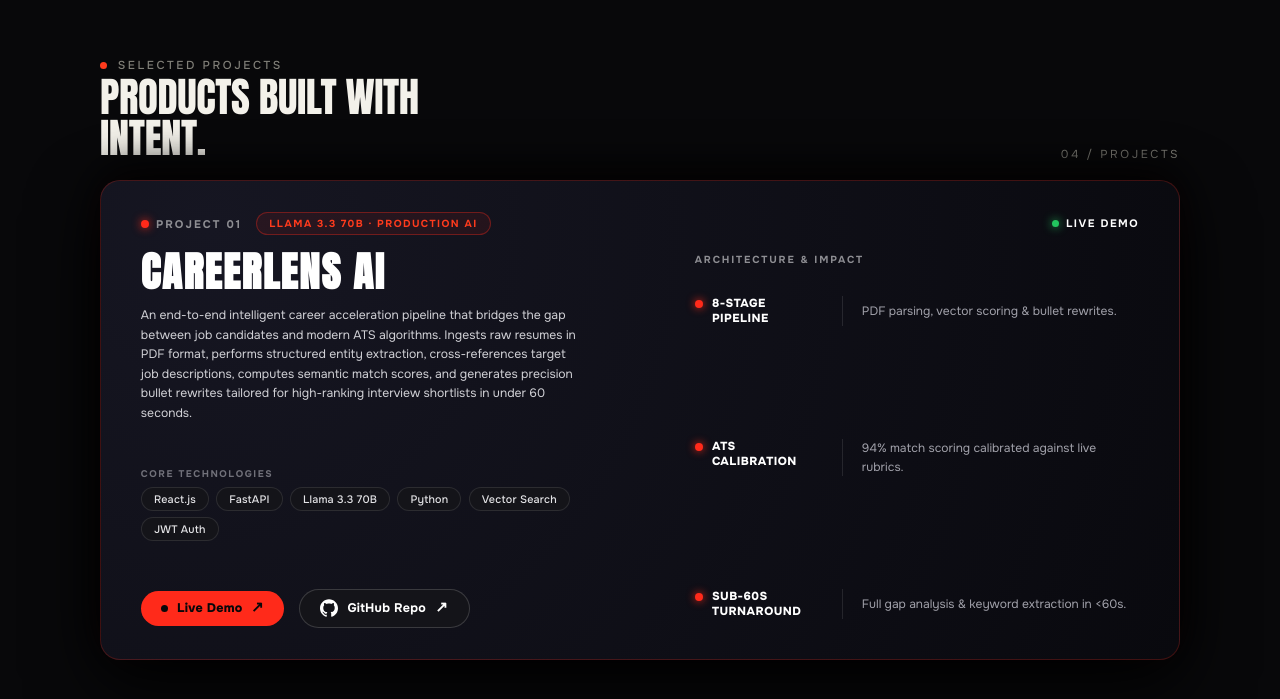
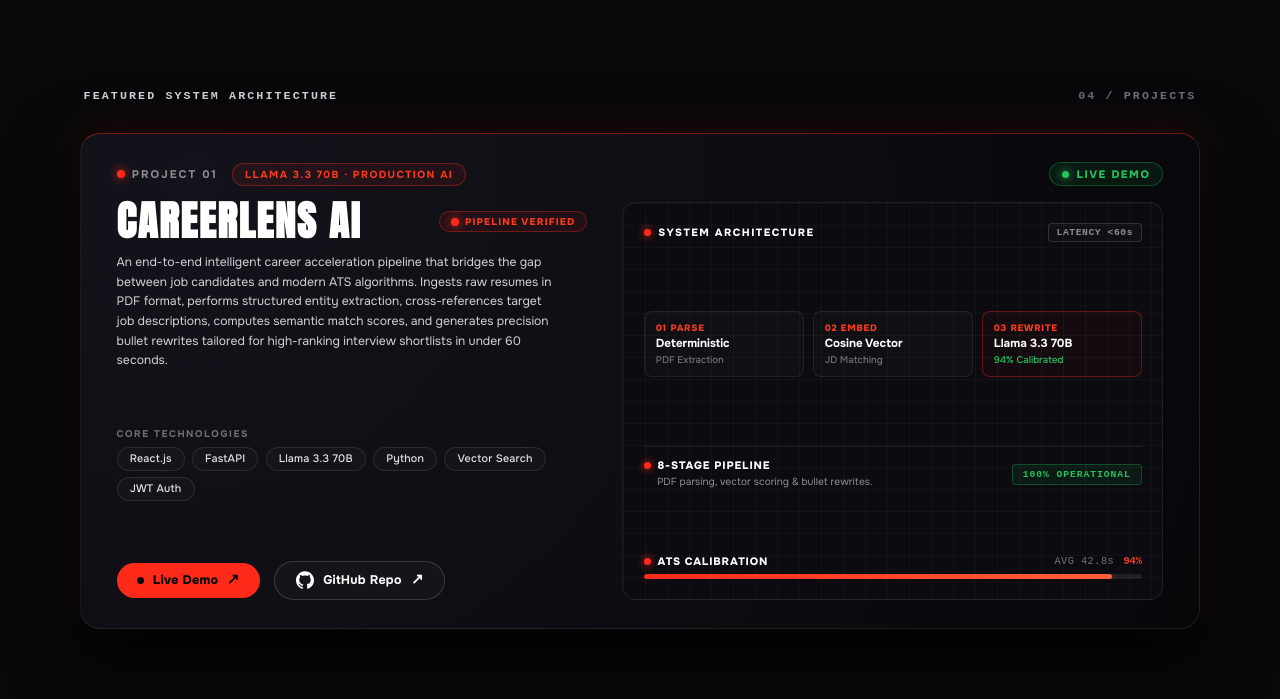
Before and after one commit to Hareshls/portfolioo_main, a React (Vite) app: page / in a window 1280 px wide. Shown: the part 5792-6491 px from the top of the page. Built offline with nearby package versions, Linux system fonts and the light colour scheme.

Commit message:
feat: redesign project card layout with System Architecture HUD panel, stage pipeline, and metrics bar

```diff
--- a/src/components/Projects.jsx
+++ b/src/components/Projects.jsx
@@ -5,13 +5,26 @@ const PROJECTS = [
   {
     title: 'CareerLens AI',
     num: '01',
-    tag: 'Llama 3.3 70B · Production AI',
+    tag: 'LLAMA 3.3 70B · PRODUCTION AI',
+    verifiedBadge: 'PIPELINE VERIFIED',
     desc: 'An end-to-end intelligent career acceleration pipeline that bridges the gap between job candidates and modern ATS algorithms. Ingests raw resumes in PDF format, performs structured entity extraction, cross-references target job descriptions, computes semantic match scores, and generates precision bullet rewrites tailored for high-ranking interview shortlists in under 60 seconds.',
-    features: [
-      { label: '8-STAGE PIPELINE', val: 'PDF parsing, vector scoring & bullet rewrites.' },
-      { label: 'ATS CALIBRATION', val: '94% match scoring calibrated against live rubrics.' },
-      { label: 'SUB-60S TURNAROUND', val: 'Full gap analysis & keyword extraction in <60s.' },
+    latency: 'LATENCY <60s',
+    stages: [
+      { step: '01 PARSE', title: 'Deterministic', sub: 'PDF Extraction' },
+      { step: '02 EMBED', title: 'Cosine Vector', sub: 'JD Matching' },
+      { step: '03 REWRITE', title: 'Llama 3.3 70B', sub: '94% Calibrated', highlight: true, subColor: '#22c55e' },
     ],
+    metricRow1: {
+      label: '8-STAGE PIPELINE',
+      desc: 'PDF parsing, vector scoring & bullet rewrites.',
+      badge: '100% OPERATIONAL',
+    },
+    metricRow2: {
+      label: 'ATS CALIBRATION',
+      info: 'AVG 42.8s',
+      value: '94%',
+      percent: 94,
+    },
     cats: ['React.js', 'FastAPI', 'Llama 3.3 70B', 'Python', 'Vector Search', 'JWT Auth'],
     github: 'https://github.com/Hareshls/Ai-resume-matcher',
     demo: null,
@@ -21,12 +34,25 @@ const PROJECTS = [
     title: 'ContractIQ',
     num: '02',
     tag: 'RAG + FAISS · LEGAL AI',
+    verifiedBadge: 'ZERO HALLUCINATION',
     desc: 'Automated legal contract intelligence and risk assessment platform designed for high-stakes agreements. Breaks down complex commercial contracts into clause-level embeddings stored in FAISS, detects hidden indemnities and high-liability risks against historical precedent, and synthesizes actionable plain-English risk assessments with zero hallucination guarantee.',
-    features: [
-      { label: 'CLAUSE RISK SCORING', val: 'Calibrated 0–100 scores for high-liability terms.' },
-      { label: 'FAISS VECTOR SEARCH', val: 'Sub-millisecond retrieval grounded in legal precedent.' },
-      { label: 'ZERO HALLUCINATION', val: 'Strict citation-backed reasoning with source links.' },
+    latency: 'LATENCY <120ms',
+    stages: [
+      { step: '01 CHUNK', title: 'Clause Splitter', sub: 'Semantic Boundary' },
+      { step: '02 INDEX', title: 'FAISS Vector', sub: 'Sub-ms Retrieval' },
+      { step: '03 REASON', title: 'LLM Risk Audit', sub: 'Citation Grounded', highlight: true, subColor: '#22c55e' },
     ],
+    metricRow1: {
+      label: 'CLAUSE RISK SCORING',
+      desc: 'Calibrated 0–100 scores for high-liability terms.',
+      badge: 'PRECEDENT BACKED',
+    },
+    metricRow2: {
+      label: 'VECTOR ACCURACY',
+      info: 'RETRIEVAL <1ms',
+      value: '98%',
+      percent: 98,
+    },
     cats: ['React.js', 'FastAPI', 'FAISS Vector DB', 'Python', 'LLM Reasoning', 'JWT Auth'],
     github: 'https://github.com/Hareshls/ContractIQ-Intelligent-Contract-Risk-Analysis-and-RAG-Based-Legal-Assistant',
     demo: null,
@@ -36,12 +62,25 @@ const PROJECTS = [
     title: 'SpendMind',
     num: '03',
     tag: 'MERN STACK · REAL-TIME ANALYTICS',
+    verifiedBadge: 'REAL-TIME SYNC',
     desc: 'Full-stack financial management and real-time budget forecasting application. Features automatic transaction categorization, intelligent monthly burn-rate predictions, custom spending thresholds with instant warning triggers, and interactive data visualization charts to provide complete clarity over cash flow and saving targets.',
-    features: [
-      { label: 'SMART CATEGORIZATION', val: 'Automatic merchant & category classification.' },
-      { label: 'PREDICTIVE ANALYTICS', val: 'Burn-rate alerts before budget overruns occur.' },
-      { label: 'INTERACTIVE DASHBOARDS', val: 'Dynamic Chart.js visualizations & cashflow trends.' },
+    latency: 'LATENCY <45ms',
+    stages: [
+      { step: '01 INGEST', title: 'Stream Pipeline', sub: 'Raw Transactions' },
+      { step: '02 CLASSIFY', title: 'Auto Merchant', sub: 'Category Mapping' },
+      { step: '03 FORECAST', title: 'Burn Rate ML', sub: 'Pre-Overrun Alert', highlight: true, subColor: '#22c55e' },
     ],
+    metricRow1: {
+      label: 'SMART CATEGORIZATION',
+      desc: 'Automatic merchant & category classification.',
+      badge: '100% OPERATIONAL',
+    },
+    metricRow2: {
+      label: 'PREDICTIVE ACCURACY',
+      info: 'BURN FORECAST',
+      value: '96%',
+      percent: 96,
+    },
     cats: ['MongoDB', 'Express.js', 'React.js', 'Node.js', 'REST APIs', 'Chart.js'],
     github: 'https://github.com/Hareshls/Expensetrackers',
     demo: null,
@@ -51,12 +90,25 @@ const PROJECTS = [
     title: 'RAG Doc Q&A',
     num: '04',
     tag: 'FASTAPI + FAISS · RAG ENGINE',
+    verifiedBadge: 'STRICT CITATIONS',
     desc: 'High-throughput document intelligence engine that transforms large PDFs and enterprise knowledge bases into conversational agents. Features smart document chunking with semantic overlap, dense embedding generation, FAISS vector indexing, and grounded context injection to guarantee accurate, context-bound question answers with exact page citations.',
-    features: [
-      { label: 'SMART CHUNKING', val: 'Semantic boundary chunking with sliding context.' },
-      { label: 'DENSE EMBEDDINGS', val: 'Vectorized text stored in FAISS for top-k retrieval.' },
-      { label: 'EXACT CITATIONS', val: 'Direct source page and paragraph grounding.' },
+    latency: 'LATENCY <90ms',
+    stages: [
+      { step: '01 CHUNK', title: 'Smart Chunking', sub: 'Sliding Overlap' },
+      { step: '02 EMBED', title: 'Dense Vectors', sub: 'FAISS Top-K Store' },
+      { step: '03 GROUND', title: 'Context Inject', sub: 'Exact Page Quotes', highlight: true, subColor: '#22c55e' },
     ],
+    metricRow1: {
+      label: 'DENSE EMBEDDINGS',
+      desc: 'Semantic boundary chunking with sliding context.',
+      badge: '100% OPERATIONAL',
+    },
+    metricRow2: {
+      label: 'EXACT CITATIONS',
+      info: 'PAGE GROUNDING',
+      value: '99%',
+      percent: 99,
+    },
     cats: ['Python', 'FastAPI', 'FAISS Vector Search', 'React.js', 'Prompt Engineering', 'LangChain'],
     github: 'https://github.com/Hareshls/RAG--document-AI',
     demo: null,
@@ -89,7 +141,6 @@ export default function Projects() {
           const steps = totalCards - 1;
 
           cards.forEach((card, i) => {
-            // Once a card is fully covered by the subsequent card, hide it completely to prevent ghosting
             if (i < totalCards - 1 && p >= (i + 1) / steps) {
               card.style.visibility = 'hidden';
             } else {
@@ -97,7 +148,6 @@ export default function Projects() {
             }
 
             if (i === 0) {
-              // Card 0 scales down slightly as Card 1 covers it
               const card1P = Math.min(1, Math.max(0, p * steps));
               const scale = 1 - card1P * 0.04;
               card.style.transform = `scale(${scale})`;
@@ -107,18 +157,15 @@ export default function Projects() {
               const enterEnd = i / steps;
 
               if (p <= enterStart) {
-                // Completely below the stage
                 card.style.transform = 'translateY(105vh)';
                 card.style.opacity = '1';
               } else if (p < enterEnd) {
-                // Smoothly enters from below
                 const cardP = (p - enterStart) / (enterEnd - enterStart);
                 const ease = 1 - Math.pow(1 - cardP, 2.2);
                 const translateY = (1 - ease) * 105;
                 card.style.transform = `translateY(${translateY}vh) scale(1)`;
                 card.style.opacity = '1';
               } else {
-                // Fully stacked in place. As subsequent cards arrive, subtly scale down
                 const nextEnterStart = enterEnd;
                 const nextEnterEnd = (i + 1) / steps;
                 const coverP = Math.min(1, Math.max(0, (p - nextEnterStart) / (nextEnterEnd - nextEnterStart || 1)));
@@ -166,19 +213,9 @@ export default function Projects() {
     <section id="ventures" className="ventures-section" ref={containerRef}>
       <div className="ventures-sticky-stage">
         {/* Section Header */}
-        <div className="hd ventures-hd">
-          <div>
-            <p className="eb">Selected Projects</p>
-            <h2
-              className="d h2 h2s"
-              style={{ maxWidth: '16ch', lineHeight: 0.95 }}
-              data-a="lines"
-              data-st="90"
-            >
-              <span>Products built with intent.</span>
-            </h2>
-          </div>
-          <p className="sm">04 / Projects</p>
+        <div className="ventures-hd">
+          <span className="ventures-sub-label">FEATURED SYSTEM ARCHITECTURE</span>
+          <span className="ventures-count-label">04 / PROJECTS</span>
         </div>
 
         {/* Pinned Stacking Card Stage */}
@@ -207,12 +244,20 @@ export default function Projects() {
                 </div>
               </div>
 
-              {/* TWO-COLUMN GRID: Left = Title, Desc, Tech, Buttons | Right = Architecture & Impact Table */}
+              {/* TWO-COLUMN GRID: Left = Title, Desc, Tech, Buttons | Right = Architecture HUD Panel */}
               <div className="card-columns">
                 {/* LEFT COLUMN */}
                 <div className="card-left-col">
                   <div>
-                    <h3 className="p-card-title">{p.title}</h3>
+                    <div className="p-title-row">
+                      <h3 className="p-card-title">{p.title}</h3>
+                      {p.verifiedBadge && (
+                        <div className="p-verified-badge">
+                          <span className="p-dot" />
+                          <span>{p.verifiedBadge}</span>
+                        </div>
+                      )}
+                    </div>
                     <p className="p-card-desc">{p.desc}</p>
                   </div>
 
@@ -267,24 +312,68 @@ export default function Projects() {
                   </div>
                 </div>
 
-                {/* RIGHT COLUMN */}
+                {/* RIGHT COLUMN: SYSTEM ARCHITECTURE HUD PANEL */}
                 <div className="card-right-col">
-                  <div className="p-right-header">
-                    <span className="p-section-label">ARCHITECTURE & IMPACT</span>
-                  </div>
+                  <div className="arch-panel">
+                    {/* Panel Header */}
+                    <div className="arch-header">
+                      <div className="arch-header-title">
+                        <span className="arch-dot" />
+                        <span>SYSTEM ARCHITECTURE</span>
+                      </div>
+                      <span className="arch-latency-badge">{p.latency}</span>
+                    </div>
 
-                  <div className="p-feature-table">
-                    {p.features.map((f) => (
-                      <div key={f.label} className="p-feature-row">
-                        <div className="p-feat-cell-title">
-                          <span className="p-feat-dot" />
-                          <span className="p-feat-name">{f.label}</span>
+                    {/* 3-Stage Pipeline Boxes */}
+                    <div className="arch-stages-grid">
+                      {p.stages.map((stg) => (
+                        <div
+                          key={stg.step}
+                          className={`arch-stage-box ${stg.highlight ? 'arch-stage-highlight' : ''}`}
+                        >
+                          <span className="arch-stage-step">{stg.step}</span>
+                          <h4 className="arch-stage-title">{stg.title}</h4>
+                          <span
+                            className="arch-stage-sub"
+                            style={{ color: stg.subColor || '#71717a' }}
+                          >
+                            {stg.sub}
+                          </span>
                         </div>
-                        <div className="p-feat-cell-desc">
-                          <p className="p-feat-text">{f.val}</p>
+                      ))}
+                    </div>
+
+                    {/* Metric Row 1: Pipeline Status */}
+                    <div className="arch-metric-row-1">
+                      <div className="arch-metric-info">
+                        <div className="arch-metric-title">
+                          <span className="arch-dot" />
+                          <span>{p.metricRow1.label}</span>
+                        </div>
+                        <p className="arch-metric-desc">{p.metricRow1.desc}</p>
+                      </div>
+                      <span className="arch-badge-operational">{p.metricRow1.badge}</span>
+                    </div>
+
+                    {/* Metric Row 2: Calibration & Glowing Progress Track */}
+                    <div className="arch-metric-row-2">
+                      <div className="arch-progress-header">
+                        <div className="arch-metric-title">
+                          <span className="arch-dot" />
+                          <span>{p.metricRow2.label}</span>
+                        </div>
+                        <div className="arch-progress-meta">
+                          <span className="arch-progress-info">{p.metricRow2.info}</span>
+                          <span className="arch-progress-val">{p.metricRow2.value}</span>
                         </div>
                       </div>
-                    ))}
+                      <div className="arch-progress-track">
+                        <div
+                          className="arch-progress-fill"
+                          style={{ width: `${p.metricRow2.percent}%` }}
+                        />
+                      </div>
+                    </div>
                   </div>
                 </div>
               </div>
--- a/src/index.css
+++ b/src/index.css
@@ -282,15 +282,31 @@ h1.nm .ln{white-space:nowrap}
 }
 .ventures-hd{
   width:100%;
-  max-width:1080px;
+  max-width:1120px;
   align-self:center;
-  margin-bottom:0;
+  margin-bottom:.85rem;
+  display:flex;
+  align-items:center;
+  justify-content:space-between;
   flex-shrink:0;
-}
-.ventures-hd h2{
-  font-size:clamp(1.8rem, 3.2vw, 3rem)!important;
-  margin-top:.3rem!important;
-  line-height:1!important;
+  padding:0 .25rem;
+  box-sizing:border-box;
+}
+.ventures-sub-label{
+  font-family:var(--fm, monospace);
+  font-size:.82rem;
+  font-weight:700;
+  letter-spacing:.18em;
+  text-transform:uppercase;
+  color:#d4d4d8;
+}
+.ventures-count-label{
+  font-family:var(--fm, monospace);
+  font-size:.82rem;
+  font-weight:600;
+  letter-spacing:.18em;
+  text-transform:uppercase;
+  color:#71717a;
 }
 .hd{display:flex;flex-direction:column;gap:1.5rem}
 @media(min-width:640px){.hd{flex-direction:row;align-items:flex-end;justify-content:space-between}}
@@ -301,9 +317,9 @@ h1.nm .ln{white-space:nowrap}
 .cards-stage{
   position:relative;
   width:100%;
-  max-width:1080px;
+  max-width:1120px;
   align-self:center;
-  height:clamp(480px, 60vh, 520px);
+  height:clamp(490px, 62vh, 550px);
   flex-shrink:0;
 }
 
@@ -314,15 +330,16 @@ h1.nm .ln{white-space:nowrap}
   width:100%;
   height:100%;
   border-radius:20px;
-  background:#0c0c12;
-  background:radial-gradient(circle at 10% 10%, #161622 0%, #09090e 100%);
-  border:1px solid rgba(255,42,26,0.22);
-  box-shadow:0 -12px 40px rgba(0,0,0,.85), 0 25px 70px rgba(0,0,0,.95), 0 0 35px rgba(255,42,26,.06);
+  background:#09090e;
+  background:radial-gradient(circle at 10% 10%, #13131b 0%, #07070a 100%);
+  border:1px solid rgba(255,255,255,0.08);
+  border-top:1px solid rgba(255,42,26,0.45);
+  box-shadow:0 -10px 30px rgba(255,42,26,0.08), 0 25px 70px rgba(0,0,0,0.95);
   transform-origin:top center;
   overflow:hidden;
   will-change:transform, opacity;
   transition:border-color .3s ease, box-shadow .3s ease;
-  padding:2.2rem 2.8rem;
+  padding:2rem 2.5rem;
   box-sizing:border-box;
   display:flex;
   flex-direction:column;
@@ -334,7 +351,8 @@ h1.nm .ln{white-space:nowrap}
 
 .stage-card:hover{
   border-color:rgba(255,59,29,.45);
-  box-shadow:0 -12px 45px rgba(0,0,0,.95), 0 30px 80px rgba(0,0,0,.98), 0 0 50px rgba(255,59,29,.15);
+  border-top-color:#ff3b1d;
+  box-shadow:0 -12px 45px rgba(255,59,29,.15), 0 30px 80px rgba(0,0,0,.98);
 }
 
 /* Card Top Bar */
@@ -387,10 +405,14 @@ h1.nm .ln{white-space:nowrap}
   align-items:center;
   gap:.5rem;
   font-size:.76rem;
-  font-weight:700;
+  font-weight:800;
   letter-spacing:.14em;
   text-transform:uppercase;
-  color:#ffffff;
+  color:#22c55e;
+  background:rgba(34,197,94,0.08);
+  border:1px solid rgba(34,197,94,0.3);
+  padding:.3rem .85rem;
+  border-radius:9999px;
 }
 .p-status-dot{
   width:7px;
@@ -403,12 +425,12 @@ h1.nm .ln{white-space:nowrap}
 /* Two-Column Grid */
 .card-columns{
   display:grid;
-  grid-template-columns:1.15fr 1fr;
-  gap:3rem;
+  grid-template-columns:1fr 1.15fr;
+  gap:2.5rem;
   align-items:stretch;
   width:100%;
   flex:1;
-  margin-top:1.25rem;
+  margin-top:1.15rem;
 }
 
 /* Left Column */
@@ -418,19 +440,42 @@ h1.nm .ln{white-space:nowrap}
   justify-content:space-between;
   height:100%;
 }
+.p-title-row{
+  display:flex;
+  align-items:center;
+  justify-content:space-between;
+  flex-wrap:wrap;
+  gap:.75rem;
+  margin-bottom:.85rem;
+}
 .p-card-title{
   font-family:var(--fd);
-  font-size:clamp(2.4rem, 3.2vw, 3.2rem);
+  font-size:clamp(2.3rem, 3.2vw, 3.2rem);
   line-height:.95;
   letter-spacing:0.04em;
   text-transform:uppercase;
   color:#ffffff;
-  margin:0 0 1rem 0;
+  margin:0;
   transition:color .3s ease;
 }
 .stage-card:hover .p-card-title{
   color:#ffffff;
   text-shadow:0 0 30px rgba(255,59,29,.25);
+}
+.p-verified-badge{
+  display:inline-flex;
+  align-items:center;
+  gap:.45rem;
+  font-size:.68rem;
+  font-weight:800;
+  letter-spacing:.12em;
+  text-transform:uppercase;
+  color:#ff3b1d;
+  background:rgba(255,42,26,0.08);
+  border:1px solid rgba(255,42,26,0.35);
+  border-radius:9999px;
+  padding:.25rem .75rem;
+  white-space:nowrap;
 }
 .p-card-desc{
   font-size:clamp(.86rem, .95vw, .95rem);
@@ -555,136 +600,249 @@ h1.nm .ln{white-space:nowrap}
 .card-right-col{
   display:flex;
   flex-direction:column;
-  justify-content:flex-start;
   height:100%;
 }
-.p-right-header{
-  margin-bottom:1.5rem;
-}
-.card-right-col .p-section-label{
-  color:#8e8e93;
-  letter-spacing:.18em;
-  font-size:.72rem;
-}
-.p-feature-table{
+
+/* Architecture HUD Panel */
+.arch-panel{
+  background-color:#0b0b10;
+  background-image:
+    linear-gradient(rgba(255,255,255,0.03) 1px, transparent 1px),
+    linear-gradient(90deg, rgba(255,255,255,0.03) 1px, transparent 1px);
+  background-size:22px 22px;
+  border:1px solid rgba(255,255,255,0.08);
+  border-radius:14px;
+  padding:1.35rem 1.45rem;
   display:flex;
   flex-direction:column;
   justify-content:space-between;
-  flex:1;
-  width:100%;
-}
-.p-feature-row{
-  display:flex;
-  align-items:stretch;
-  padding:0.6rem 0;
-}
-.p-feat-cell-title{
-  display:flex;
-  align-items:flex-start;
-  gap:.65rem;
-  width:148px;
-  min-width:148px;
-  max-width:148px;
-  padding-right:1.25rem;
-  border-right:1px solid rgba(255,255,255,0.1);
+  height:100%;
   box-sizing:border-box;
-  flex-shrink:0;
-}
-.p-feat-dot{
-  width:8px;
-  height:8px;
+}
+
+.arch-header{
+  display:flex;
+  align-items:center;
+  justify-content:space-between;
+  width:100%;
+}
+.arch-header-title{
+  display:flex;
+  align-items:center;
+  gap:.5rem;
+  font-size:.74rem;
+  font-weight:800;
+  letter-spacing:.14em;
+  text-transform:uppercase;
+  color:#ffffff;
+}
+.arch-dot{
+  width:7px;
+  height:7px;
   border-radius:50%;
   background:#ff2a1a;
+  box-shadow:0 0 8px #ff2a1a;
   flex-shrink:0;
-  box-shadow:0 0 8px #ff2a1a;
-  margin-top:4px;
-}
-.p-feat-name{
+}
+.arch-latency-badge{
+  font-family:var(--fm, monospace);
+  font-size:.68rem;
+  font-weight:600;
+  color:#8e8e93;
+  border:1px solid rgba(255,255,255,0.14);
+  background:rgba(255,255,255,0.02);
+  padding:.22rem .55rem;
+  border-radius:4px;
+  letter-spacing:.06em;
+}
+
+/* 3-Stage Pipeline */
+.arch-stages-grid{
+  display:grid;
+  grid-template-columns:repeat(3, 1fr);
+  gap:.65rem;
+  margin:.85rem 0;
+}
+.arch-stage-box{
+  background:rgba(255,255,255,0.02);
+  border:1px solid rgba(255,255,255,0.08);
+  border-radius:8px;
+  padding:.7rem .75rem;
+  display:flex;
+  flex-direction:column;
+  gap:.2rem;
+  box-sizing:border-box;
+}
+.arch-stage-highlight{
+  border-color:rgba(255,42,26,0.35);
+  background:rgba(255,42,26,0.04);
+}
+.arch-stage-step{
+  font-size:.65rem;
+  font-weight:800;
+  letter-spacing:.08em;
+  text-transform:uppercase;
+  color:#ff3b1d;
+}
+.arch-stage-title{
   font-size:.82rem;
+  font-weight:700;
+  color:#ffffff;
+  margin:0;
+  white-space:nowrap;
+  overflow:hidden;
+  text-overflow:ellipsis;
+}
+.arch-stage-sub{
+  font-size:.68rem;
+  font-weight:500;
+  white-space:nowrap;
+  overflow:hidden;
+  text-overflow:ellipsis;
+}
+
+/* Metric Rows */
+.arch-metric-row-1{
+  border-top:1px solid rgba(255,255,255,0.07);
+  padding-top:.85rem;
+  display:flex;
+  align-items:center;
+  justify-content:space-between;
+  gap:1rem;
+}
+.arch-metric-info{
+  display:flex;
+  flex-direction:column;
+}
+.arch-metric-title{
+  display:flex;
+  align-items:center;
+  gap:.45rem;
+  font-size:.76rem;
   font-weight:800;
+  letter-spacing:.08em;
   text-transform:uppercase;
-  letter-spacing:.04em;
   color:#ffffff;
-  line-height:1.3;
-}
-.p-feat-cell-desc{
-  padding-left:1.35rem;
-  display:flex;
-  align-items:center;
-  flex:1;
-}
-.p-feat-text{
-  font-size:.85rem;
-  line-height:1.55;
-  color:#a1a1aa;
-  margin:0;
-  font-weight:400;
+}
+.arch-metric-desc{
+  font-size:.72rem;
+  color:#8e8e93;
+  margin:.2rem 0 0 .9rem;
+  line-height:1.35;
+}
+.arch-badge-operational{
+  font-family:var(--fm, monospace);
+  font-size:.68rem;
+  font-weight:700;
+  letter-spacing:.1em;
+  color:#22c55e;
+  background:rgba(34,197,94,0.08);
+  border:1px solid rgba(34,197,94,0.3);
+  padding:.28rem .7rem;
+  border-radius:4px;
+  white-space:nowrap;
+  flex-shrink:0;
+}
+
+/* Metric Row 2: Progress Track */
+.arch-metric-row-2{
+  display:flex;
+  flex-direction:column;
+  width:100%;
+  margin-top:.65rem;
+}
+.arch-progress-header{
+  display:flex;
+  align-items:center;
+  justify-content:space-between;
+  width:100%;
+}
+.arch-progress-meta{
+  display:flex;
+  align-items:center;
+  gap:.65rem;
+  font-family:var(--fm, monospace);
+  font-size:.72rem;
+}
+.arch-progress-info{
+  color:#71717a;
+  letter-spacing:.05em;
+}
+.arch-progress-val{
+  color:#ff3b1d;
+  font-weight:800;
+}
+.arch-progress-track{
+  width:100%;
+  height:5px;
+  background:rgba(255,255,255,0.08);
+  border-radius:9999px;
+  overflow:hidden;
+  margin-top:.45rem;
+}
+.arch-progress-fill{
+  height:100%;
+  background:linear-gradient(90deg, #ff2a1a, #ff5e3a);
+  box-shadow:0 0 10px rgba(255,42,26,0.6);
+  border-radius:9999px;
 }
 
 /* Responsive Scaling */
 @media (max-height: 720px){
   .ventures-sticky-stage{
-    gap:.65rem;
-    padding:1rem var(--gut);
+    gap:.55rem;
+    padding:.85rem var(--gut);
   }
   .cards-stage{
-    height:clamp(420px, 68vh, 480px);
+    height:clamp(450px, 70vh, 500px);
   }
   .stage-card{
-    padding:1.6rem 2.2rem;
+    padding:1.4rem 1.8rem;
   }
   .p-card-title{
-    font-size:clamp(1.9rem, 2.5vw, 2.5rem);
-    margin-bottom:.5rem;
+    font-size:clamp(1.8rem, 2.4vw, 2.4rem);
   }
   .p-card-desc{
-    font-size:.82rem;
-    line-height:1.45;
-  }
-  .p-right-header{
-    margin-bottom:1rem;
-  }
-  .p-feature-row{
-    padding:.35rem 0;
-  }
-  .p-feat-text{
-    font-size:.82rem;
+    font-size:.8rem;
+    line-height:1.4;
+  }
+  .arch-panel{
+    padding:1rem 1.15rem;
+  }
+  .arch-stages-grid{
+    margin:.5rem 0;
+    gap:.45rem;
+  }
+  .arch-stage-box{
+    padding:.5rem .6rem;
   }
 }
 @media (max-width: 1023px){
+  .cards-stage{
+    height:min(680px, calc(100svh - 100px));
+  }
   .card-columns{
     grid-template-columns:1fr;
-    gap:1.75rem;
+    gap:1.5rem;
     overflow-y:auto;
   }
-  .card-right-col{
-    border-top:1px solid rgba(255,255,255,0.08);
-    padding-top:1.25rem;
-  }
 }
 @media (max-width: 639px){
-  .ventures-hd h2{
-    font-size:2rem!important;
+  .ventures-sub-label{
+    font-size:.72rem;
+  }
+  .ventures-count-label{
+    font-size:.72rem;
   }
   .cards-stage{
-    height:min(560px, calc(100svh - 100px));
+    height:min(640px, calc(100svh - 80px));
   }
   .stage-card{
-    padding:1.25rem 1.4rem;
-  }
-  .p-feature-row{
-    flex-direction:column;
-    gap:.4rem;
-  }
-  .p-feat-cell-title{
-    border-right:none;
-    padding-right:0;
-    width:100%;
-    min-width:0;
-    max-width:none;
-  }
-  .p-feat-cell-desc{
-    padding-left:0;
+    padding:1.25rem 1.25rem;
+  }
+  .arch-stages-grid{
+    grid-template-columns:1fr;
+    gap:.5rem;
   }
 }
 
```
